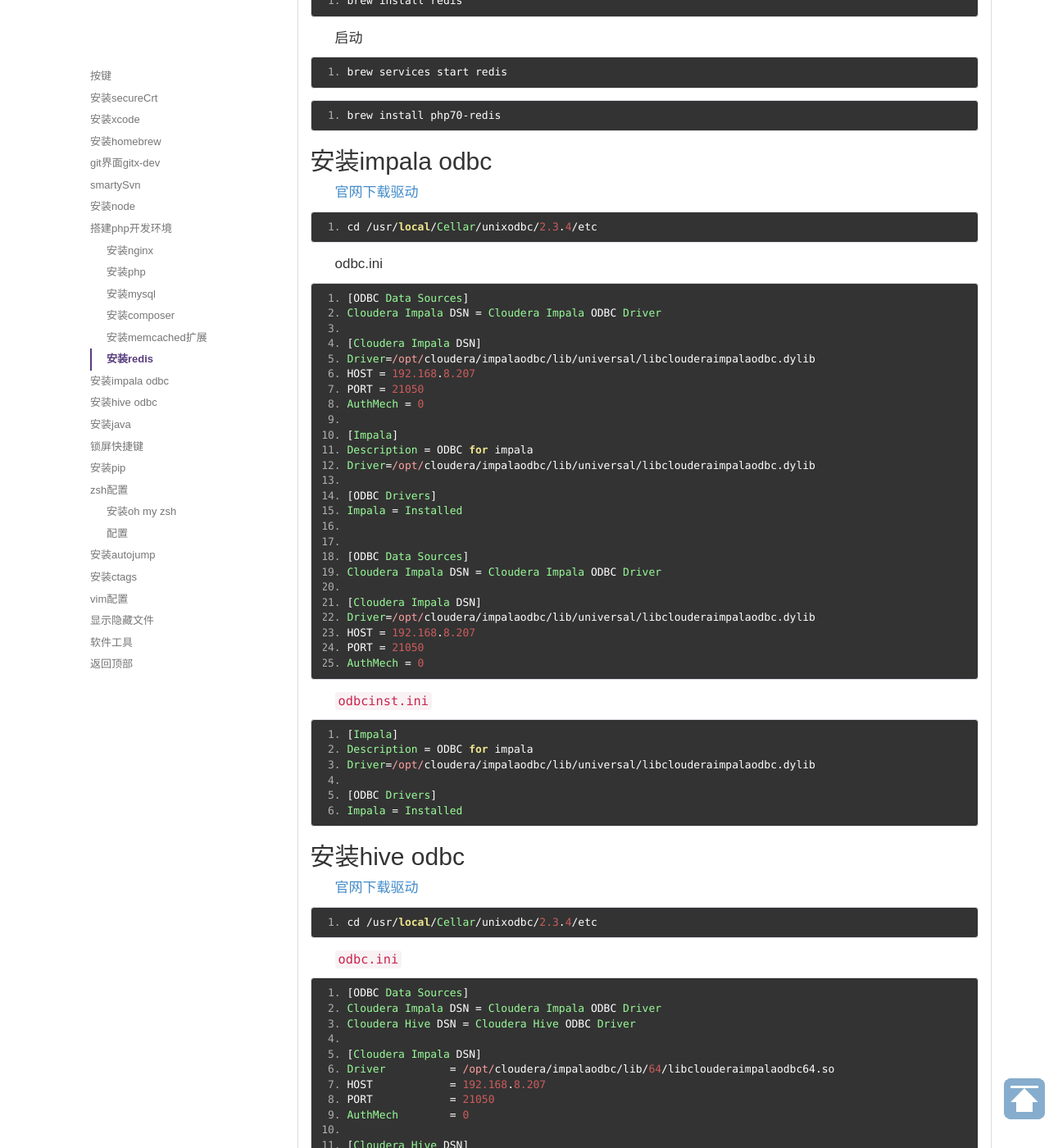
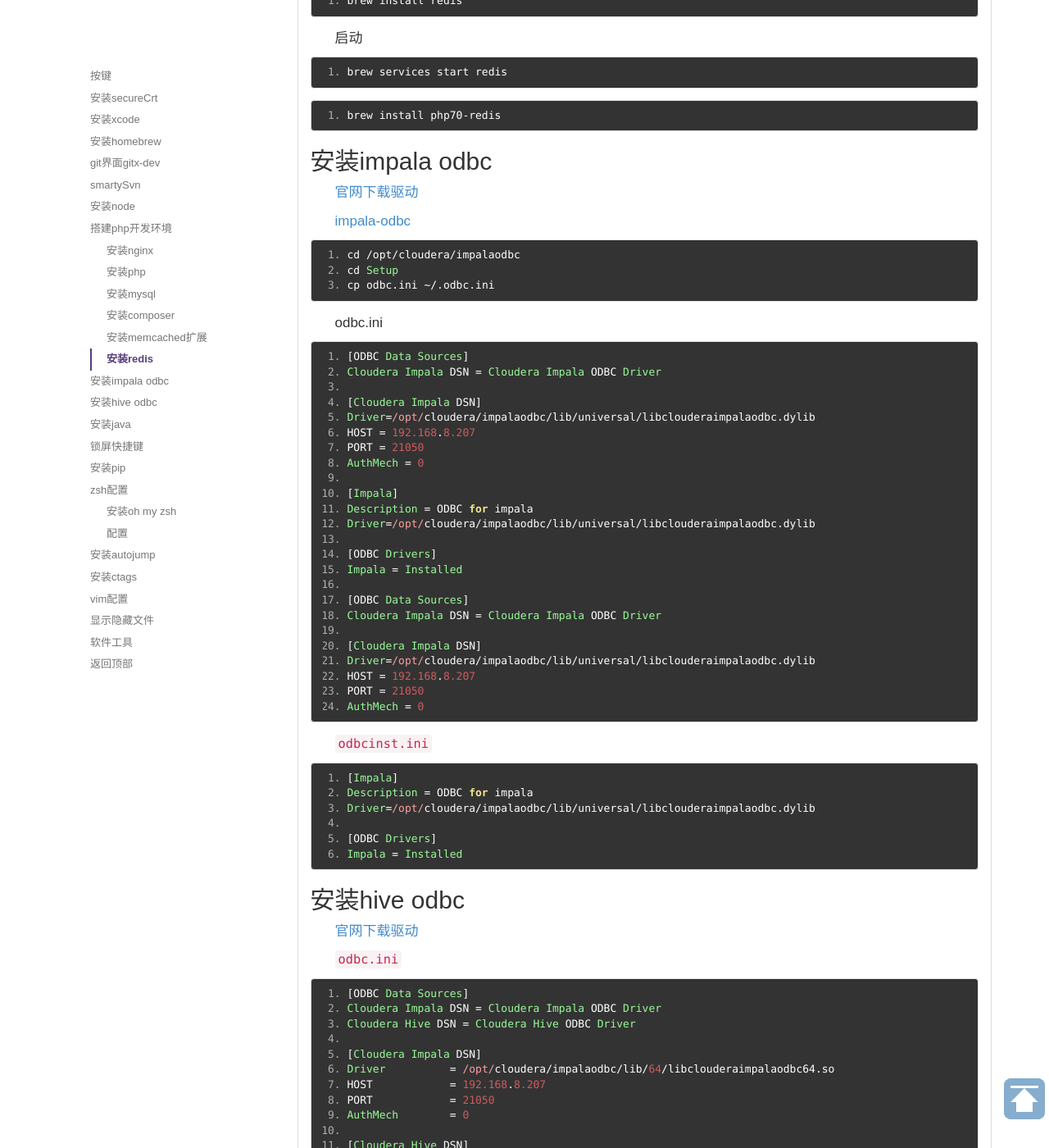
Before and after one commit to kailian/kailian.github.io, a Jekyll site: the page built from _posts/2016-07-13-mac-dev.md, in a window 1280 px wide and 1400 px high, scrolled down 2969 px. Shown: the whole window at 82% size. Built offline with Jekyll 4.4.1, drawn with Linux system fonts in a browser that asks for light colours; comment, search, counter and statistics services are not loaded.

Commit message:
【文档】impala-odbc

````diff
--- a/_posts/2016-07-13-mac-dev.md
+++ b/_posts/2016-07-13-mac-dev.md
@@ -189,8 +189,12 @@
 
 [官网下载驱动](http://www.cloudera.com/downloads/connectors/impala/odbc/2-5-33.html)
 
+[impala-odbc](https://www.cloudera.com/documentation/enterprise/latest/topics/impala_odbc.html)
+
 ```
-cd /usr/local/Cellar/unixodbc/2.3.4/etc
+cd /opt/cloudera/impalaodbc
+cd Setup
+cp odbc.ini ~/.odbc.ini
 ```
 
 odbc.ini
@@ -211,7 +215,6 @@
 
 [ODBC Drivers]
 Impala = Installed
-
 
 [ODBC Data Sources]
 Cloudera Impala DSN = Cloudera Impala ODBC Driver
@@ -237,10 +240,6 @@
 ## 安装hive odbc
 
 [官网下载驱动](https://www.cloudera.com/downloads/connectors/hive/odbc/2-5-22.html)
-
-```
-cd /usr/local/Cellar/unixodbc/2.3.4/etc
-```
 
 `odbc.ini`
 
````
